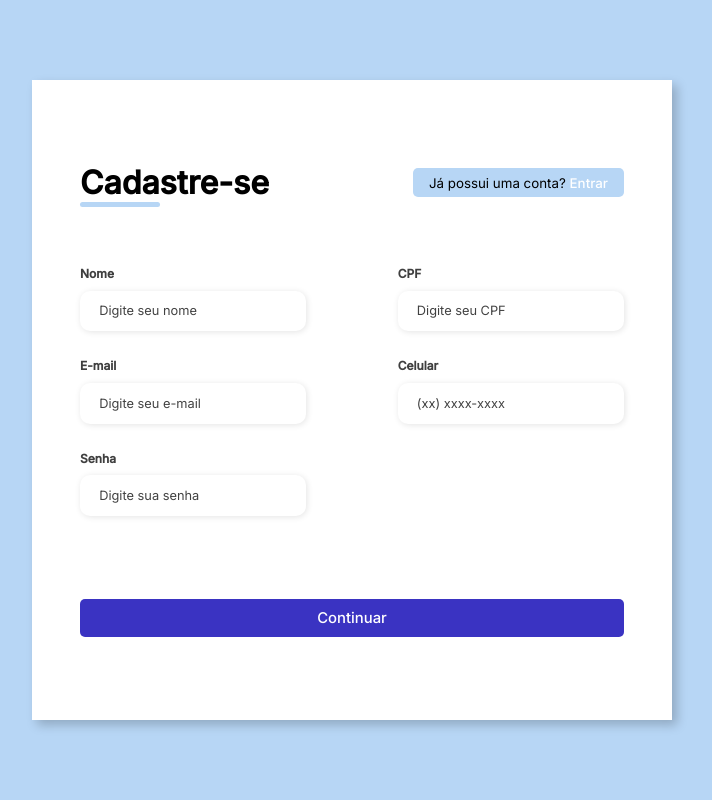
After one commit to raylancfreire/TCC2, a PHP site: page /cadastro_usuario2.php in a window 1280 px wide. The commit adds this page. Shown: the whole page, without its empty margins (288-1000 px from the left). Run offline with PHP 8.4, Linux system fonts and the light colour scheme.

Commit message:
Alguns arquivos foram adicionados

```diff
--- /dev/null
+++ b/TCC/CSS/login.css
@@ -0,0 +1,209 @@
+@import url('https://fonts.googleapis.com/css2?family=Inter:wght@200;300;400;500&family=Open+Sans:wght@300;400;500;600&display=swap');
+* {
+    padding: 0;
+    margin: 0;
+    box-sizing: border-box;
+    font-family: 'Inter', sans-serif;
+}
+
+body {
+    width: 100%;
+    height: 100vh;
+    display: flex;
+    justify-content: center;
+    align-items: center;
+    background: #b7d6f5;
+}
+
+.container {
+    width: 80%;
+    height: 80vh;
+    display: flex;
+    box-shadow: 5px 5px 10px rgba(0, 0, 0, 0.212);
+}
+
+.form-image {
+    width: 50%;
+    display: flex;
+    justify-content: center;
+    align-items: center;
+    background-color: #fde3a7d7;
+    padding: 1rem;
+}
+
+.form-image img {
+    width: 31rem;
+}
+
+.form {
+    width: 50%;
+    display: flex;
+    flex-direction: column;
+    justify-content: center;
+    align-items: center;
+    background-color: #fff;
+    padding: 3rem;
+}
+
+.form-header {
+    margin-bottom: 3rem;
+    display: flex;
+    justify-content: space-between;
+}
+
+.login-button {
+    display: flex;
+    align-items: center;
+}
+
+.login-button button {
+    border: none;
+    background-color: #b7d6f5;
+    padding: 0.4rem 1rem;
+    border-radius: 5px;
+    cursor: pointer;
+}
+
+.login-button button:hover {
+    background-color: #b7d6f5;
+}
+
+.login-button button a {
+    text-decoration: none;
+    font-weight: 500;
+    color: #fff;
+}
+
+.form-header h1::after {
+    content: '';
+    display: block;
+    width: 5rem;
+    height: 0.3rem;
+    background-color: #b7d6f5;
+    margin: 0 auto;
+    position: absolute;
+    border-radius: 10px;
+}
+
+.input-group {
+    display: flex;
+    flex-wrap: wrap;
+    justify-content: space-between;
+    padding: 1rem 0;
+}
+
+.input-box {
+    display: flex;
+    flex-direction: column;
+    margin-bottom: 1.1rem;
+}
+
+.input-box input {
+    margin: 0.6rem 0;
+    padding: 0.8rem 1.2rem;
+    border: none;
+    border-radius: 10px;
+    box-shadow: 1px 1px 6px #0000001c;
+    font-size: 0.8rem;
+}
+
+.input-box input:hover {
+    background-color: #eeeeee75;
+}
+
+.input-box input:focus-visible {
+    outline: 1px solid #b7d6f5;
+}
+
+.input-box label,
+.gender-title h6 {
+    font-size: 0.75rem;
+    font-weight: 600;
+    color: #000000c0;
+}
+
+.input-box input::placeholder {
+    color: #000000be;
+}
+
+.gender-group {
+    display: flex;
+    justify-content: space-between;
+    margin-top: 0.62rem;
+    padding: 0 .5rem;
+}
+
+.gender-input {
+    display: flex;
+    align-items: center;
+}
+
+.gender-input input {
+    margin-right: 0.35rem;
+}
+
+.gender-input label {
+    font-size: 0.81rem;
+    font-weight: 600;
+    color: #000000c0;
+}
+
+.continue-button button {
+    width: 100%;
+    margin-top: 2.5rem;
+    border: none;
+    background-color: #3a33c2;
+    padding: 0.62rem;
+    border-radius: 5px;
+    cursor: pointer;
+}
+
+.continue-button button:hover {
+    background-color: #3a33c2;
+}
+
+.continue-button button a {
+    text-decoration: none;
+    font-size: 0.93rem;
+    font-weight: 500;
+    color: #fff;
+}
+
+@media screen and (max-width: 1330px) {
+    .form-image {
+        display: none;
+    }
+    .container {
+        width: 50%;
+    }
+    .form {
+        width: 100%;
+    }
+}
+
+@media screen and (max-width: 1064px) {
+    .container {
+        width: 90%;
+        height: auto;
+    }
+    .input-group {
+        flex-direction: column;
+        z-index: 5;
+        padding-right: 5rem;
+        max-height: 10rem;
+        overflow-y: scroll;
+        flex-wrap: nowrap;
+    }
+    .gender-inputs {
+        margin-top: 2rem;
+    }
+    .gender-group {
+        flex-direction: column;
+    }
+    .gender-title h6 {
+        margin: 0;
+    }
+    .gender-input {
+        margin-top: 0.5rem;
+    }
+}
--- /dev/null
+++ b/TCC/cadastro_usuario2.php
@@ -0,0 +1,62 @@
+<!DOCTYPE html>
+<html lang="pt-br">
+
+<head>
+    <meta charset="UTF-8">
+    <meta http-equiv="X-UA-Compatible" content="IE=edge">
+    <meta name="viewport" content="width=device-width, initial-scale=1.0">
+    <link rel="stylesheet" href="CSS/login.css">
+    <title>Formulário</title>
+</head>
+
+<body>
+    <div class="container">
+        <div class="form-image">
+            <img src="IMAGENS/ICONE-LOGO2.png" alt="">
+        </div>
+        <div class="form">
+            <form action="CRUD/cad_usuario.php">
+                <div class="form-header">
+                    <div class="title">
+                        <h1>Cadastre-se</h1>
+                    </div>
+                    <div class="login-button">
+                        <button>Já possui uma conta? <a href="login.php">Entrar</a></button>
+                    </div>
+                </div>
+
+                <div class="input-group">
+                    <div class="input-box">
+                        <label for="nome_usuario">Nome</label>
+                        <input id="nome_usuario" type="text" name="nome_usuario" placeholder="Digite seu nome" required>
+                    </div>
+
+                    <div class="input-box">
+                        <label for="cpf">CPF</label>
+                        <input id="cpf" type="text" name="cpf" placeholder="Digite seu CPF" required>
+                    </div>
+                    <div class="input-box">
+                        <label for="email">E-mail</label>
+                        <input id="email" type="email" name="email" placeholder="Digite seu e-mail" required>
+                    </div>
+
+                    <div class="input-box">
+                        <label for="number">Celular</label>
+                        <input id="number" type="tel" name="number" placeholder="(xx) xxxx-xxxx" required>
+                    </div>
+
+                    <div class="input-box">
+                        <label for="senha">Senha</label>
+                        <input id="senha" type="password" name="senha" placeholder="Digite sua senha" required>
+                    </div>
+                </div>
+
+                <div class="continue-button">
+                    <button ><a type="submit">Continuar</a> </button>
+                </div>
+            </form>
+        </div>
+    </div>
+</body>
+
+</html>
--- a/TCC/navbar.php
+++ b/TCC/navbar.php
@@ -1,5 +1,5 @@
 <?php
-require("protected.php");
+require("protected_usuario.php");
 require("conn.php");
 ?>
 
--- a/TCC/tela_empresa.php
+++ b/TCC/tela_empresa.php
@@ -1,3 +1,4 @@
 <?php
+require ("protected_empresa.php");
 echo "ESTA É A TELA PARA A EMPRESA";
 ?>
```
Also changed, not shown: TCC/protected.php (deleted, +0 -12 lines), TCC/protected_empresa.php (added, +12 -0 lines), TCC/protected_usuario.php (added, +12 -0 lines), TCC/IMAGENS/ICONE-LOGO.png (added), TCC/IMAGENS/ICONE-LOGO2.png (added), TCC/IMAGENS/LOGO2.png (renamed from TCC/LOGO2.png).
